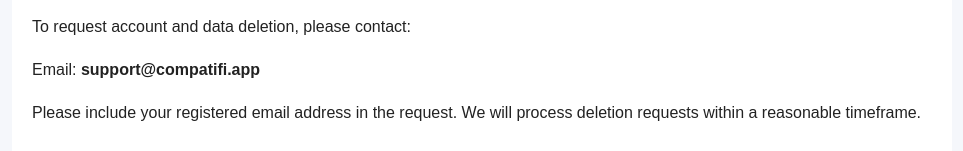
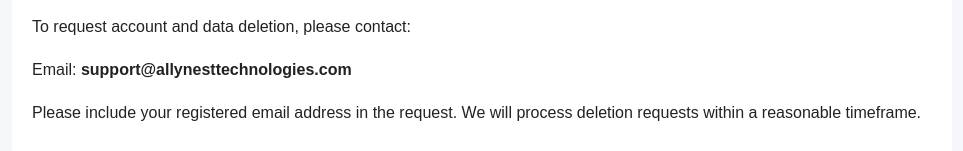
Before and after one commit to Amankumar10/AllyNest-Landing-Page, a plain HTML site: page legal.html in a window 1280 px wide. Shown: the part 2192-2343 px from the top of the page, without its empty margins (158-1121 px from the left). Drawn offline with Linux system fonts and the light colour scheme.

Commit message:
ADD INFO

```diff
--- a/legal.html
+++ b/legal.html
@@ -195,7 +195,7 @@
 </p>
 
 <p>
-Email: <strong>support@compatifi.app</strong>
+Email: <strong>support@allynesttechnologies.com</strong>
 </p>
 
 <p>
```
